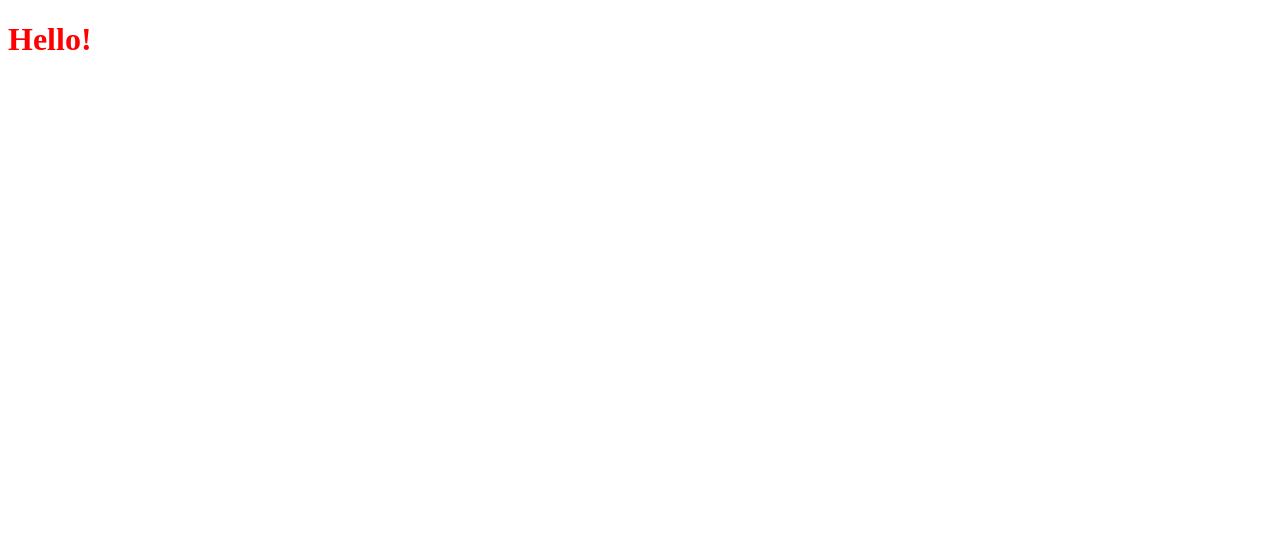
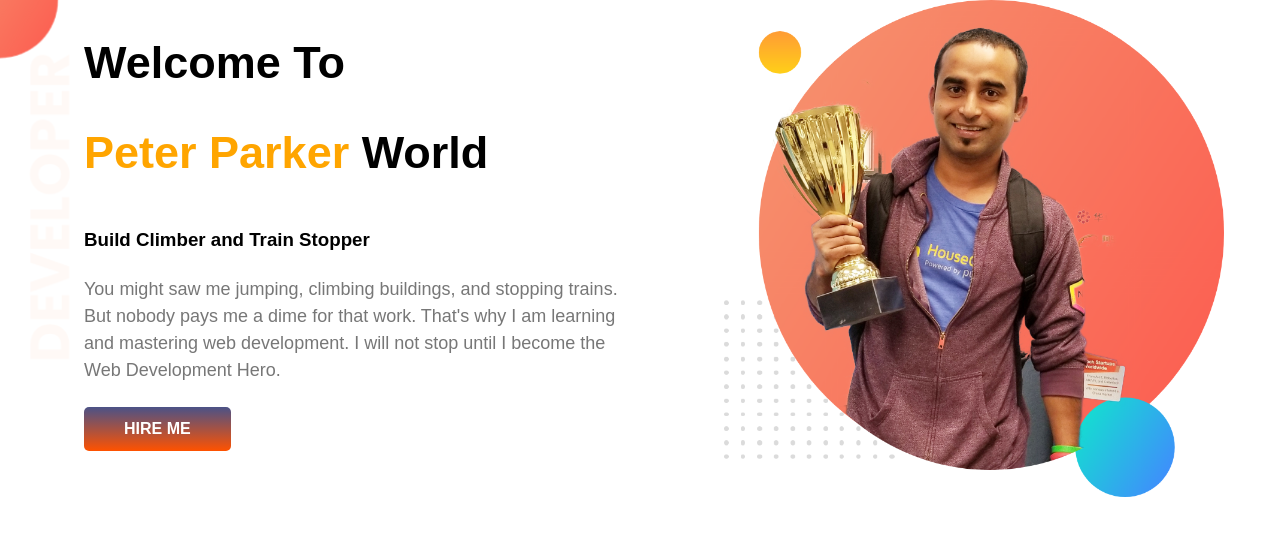
Before and after one commit to ParvesPR/git-repo, a plain HTML site: page indes.html in a window 1280 px wide. Drawn offline with Linux system fonts and the light colour scheme.

Commit message:
text added

```diff
--- a/indes.html
+++ b/indes.html
@@ -8,7 +8,19 @@
     <title>First Git Repo</title>
 </head>
 <body>
-    <h1>Hello!</h1>
+
+    <section class="peter-intro">
+        <div class="peter-text">
+            <h1>Welcome To</h1>
+            <h1> <span class="text-color">Peter Parker</span> World</h1>
+            <h3>Build Climber and Train Stopper</h3>
+            <p>You might saw me jumping, climbing buildings, and stopping trains. But nobody pays me a dime for that work. That's why I am learning and mastering web development. I will not stop until I become the Web Development Hero.</p>
+            <a target="_blank" href="#" class="link-btn">Hire Me</a>
+        </div>
+        <div class="peter-img">
+            <img src="images/jhankar.png" alt="">
+        </div>
+    </section>
 
 </body>
 </html>
--- a/style.css
+++ b/style.css
@@ -1,3 +1,68 @@
-h1{
-    color: red;
+body{
+    font-family: Arial, Helvetica, sans-serif;
+    margin: 0;
 }
+.peter-intro{
+    display: flex;
+    background-image: url(images/top-banner.png);
+    background-repeat: no-repeat;
+}
+.peter-text {
+    width: 50%;
+    margin-left: 5%;
+    margin-right: 5%;
+    padding:0px 20px;
+}
+
+.peter-text h1 {
+    font-size: 45px;
+}
+
+.text-color {
+    color: orange;
+}
+
+.peter-img img {
+    width: 90%;
+}
+
+.peter-img {
+    width: 50%;
+}
+.peter-text p {
+    font-size: 18px;
+    font-weight: 300 !important;
+    color: #777;
+    line-height: 27px;
+}
+
+.peter-text h3 {
+    font-weight: 600;
+    margin-top: 50px;
+    margin-bottom: 25px;
+}
+.peter-text p {
+    font-size: 18px;
+    font-weight: 300 !important;
+    color: #777;
+    line-height: 27px;
+}
+
+.peter-text h3 {
+    font-weight: 600;
+    margin-top: 50px;
+    margin-bottom: 25px;
+}
+
+a.link-btn {
+    text-decoration: none;
+    color: #fff;
+    background-image: linear-gradient(#4b5287, #ff5200);
+    padding: 13px 40px;
+    margin: 5px 0px;
+    display: inline-block;
+    text-transform: uppercase;
+    font-size: 16px;
+    font-weight: bold;
+    border-radius: 5px;
+}
```
Also changed, not shown: images/dream-bg.png (added), images/exp-bg.png (added), images/jhankar.png (added), images/jhankar2.png (added), images/my-bg.png (added), images/my-bg2.png (added), images/top-banner.png (added).
